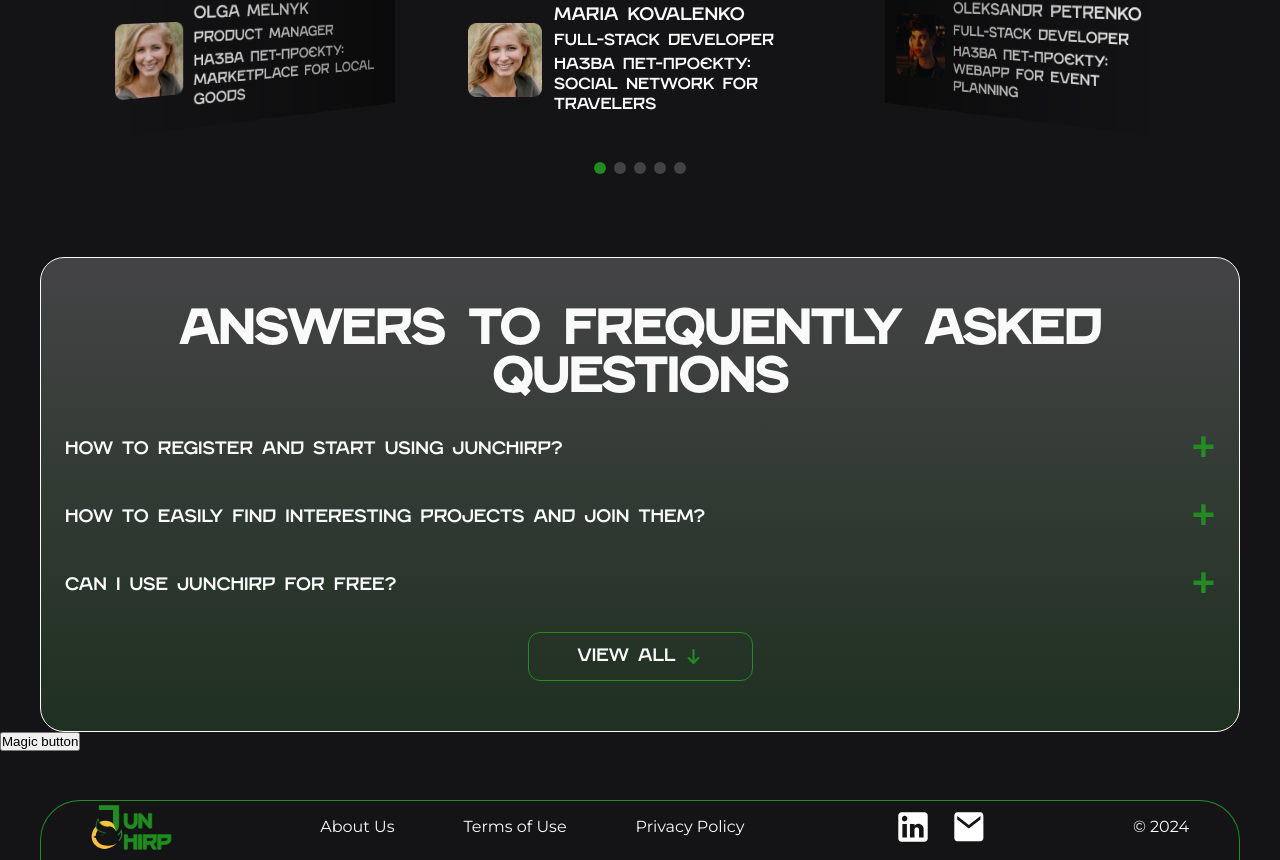
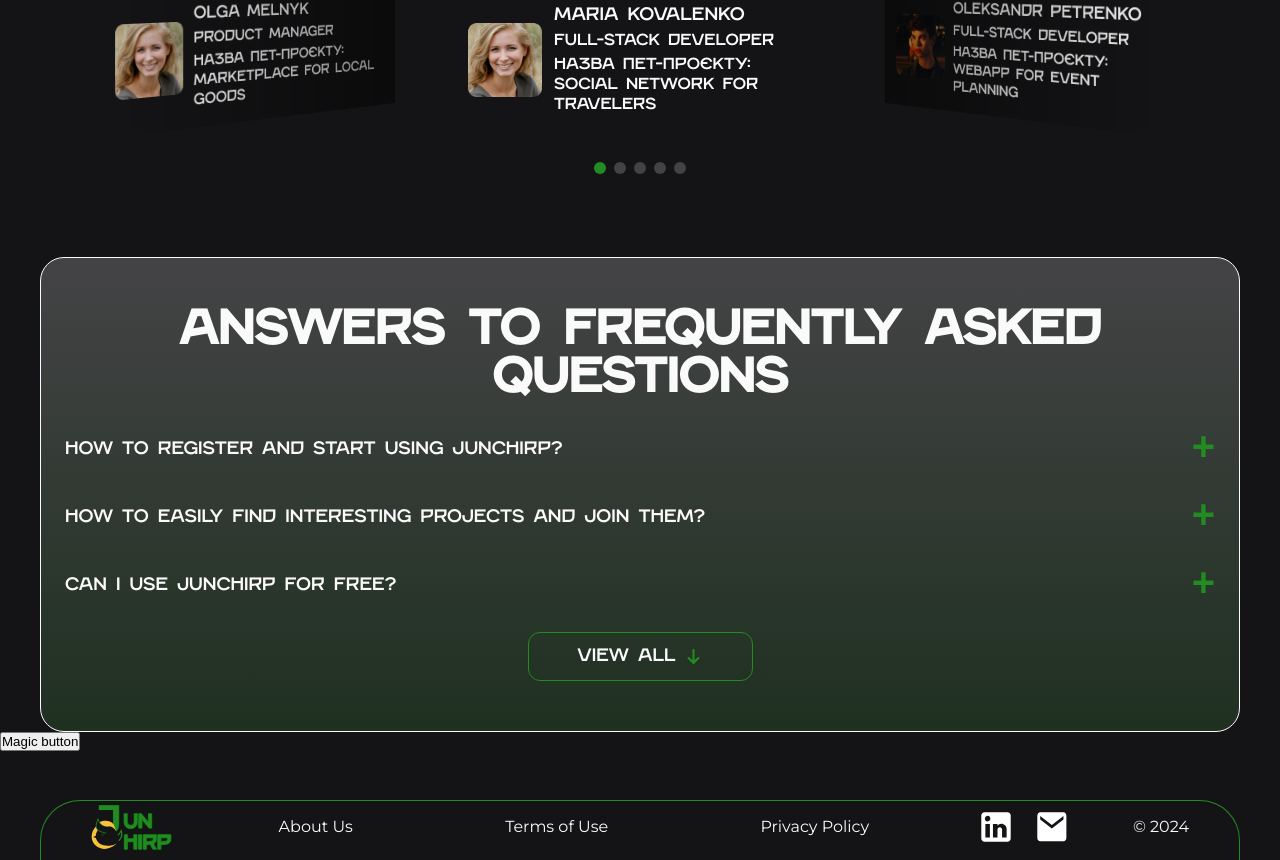
Before and after one commit to junchirp/junchirp, a Next.js app: page /en in a window 1280 px wide. Shown: the part 4073-4933 px from the top of the page. Built offline with nearby package versions, Linux system fonts and the light colour scheme; no server answers.

Commit message:
footer_style

```diff
--- a/src/components/Footer/Footer.tsx
+++ b/src/components/Footer/Footer.tsx
@@ -12,7 +12,7 @@
 const Footer: React.FC = () => {
   const t = useTranslations('headerFooter');
   return (
-    <footer className={`${roboto.className} ${s.container} `}>
+    <footer className={`${roboto.className} ${s.container320} ${s.container} `}>
       <div className={s.footer}>
         <div className={s.footer_logo}>
           <Link href="/">
--- a/src/components/Footer/footer.module.scss
+++ b/src/components/Footer/footer.module.scss
@@ -1,5 +1,13 @@
 @import '../../sass-utils/container';
 @import '../../sass-utils/mixins';
+
+// .container320 {
+//   max-width: 320px;
+//   padding: 0 16px;
+//   nav a:last-child {
+//     text-align: left;
+//   }
+// }
 
 .footer {
   border-left: 1px solid var(--green);
@@ -147,8 +155,11 @@
   display: none;
   @include mediaQuery($screen-size-m) {
     display: flex;
+    flex: 1;
     & nav {
       display: flex;
+      width: 100%;
+      justify-content: space-around;
       gap: 61px;
       & a {
         text-align: center;
@@ -163,16 +174,6 @@
           color: var(--black);
         }
       }
-    }
-  }
-  @include mediaQuery($screen-size-l) {
-    & nav {
-      gap: 86px;
-    }
-  }
-  @include mediaQuery($screen-size-xl) {
-    & nav {
-      gap: 152px;
     }
   }
 }
```
